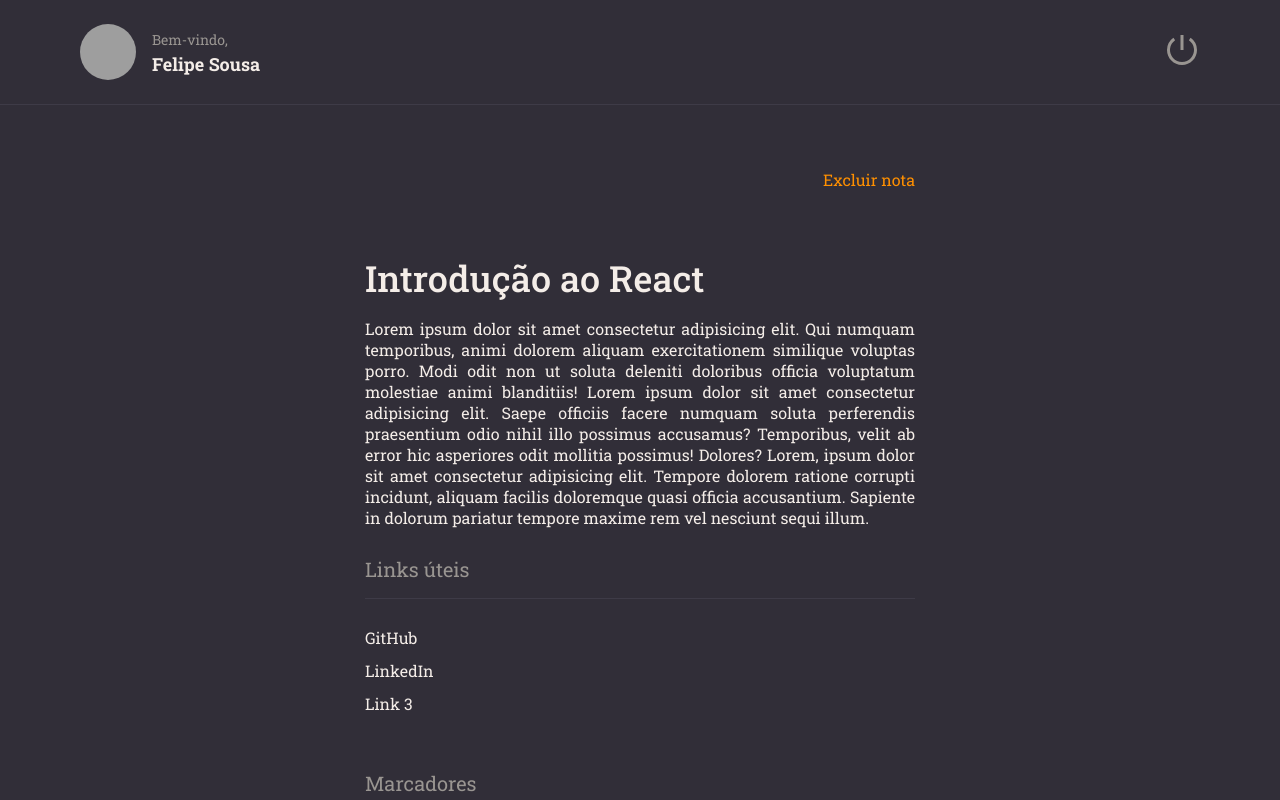
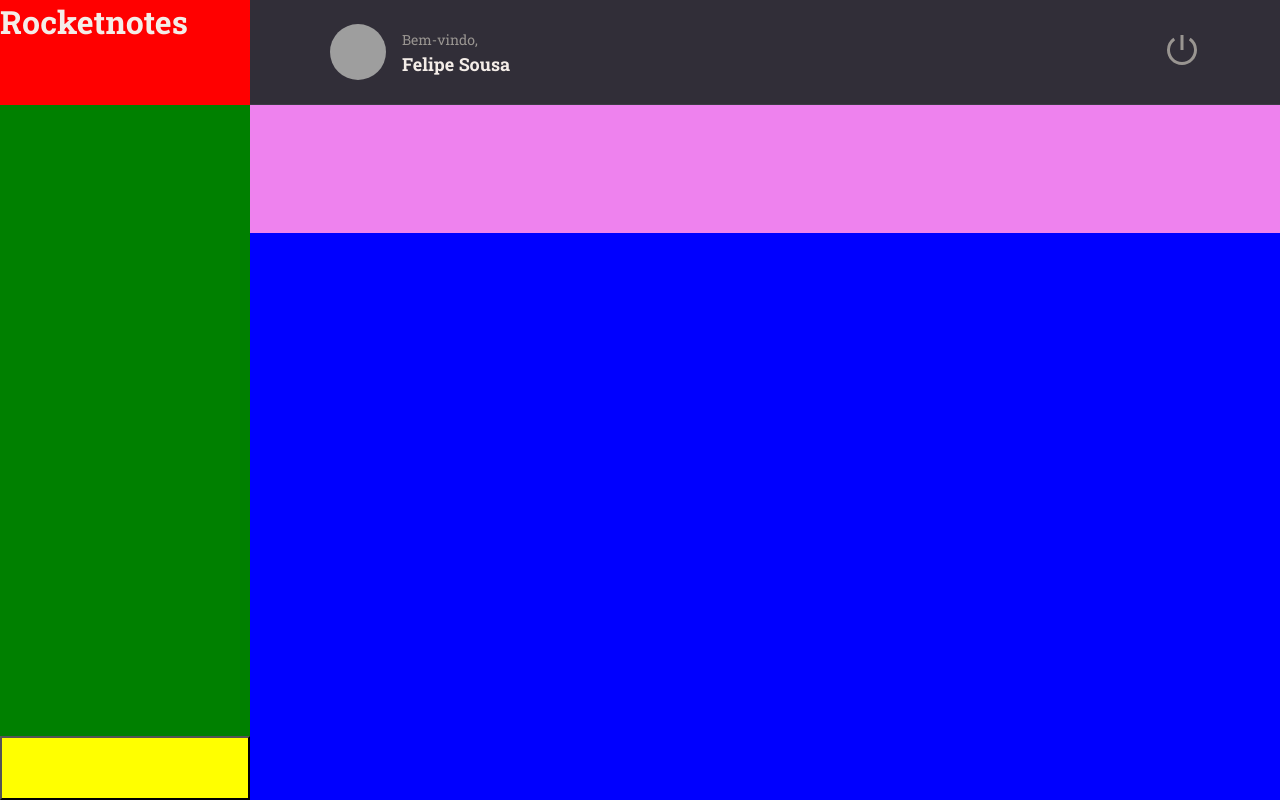
Before and after one commit to FelpsSousa/rocketnotes, a React (Vite) app in the folder frontend/rocketnotes/: page / in a window 1280 px wide. Built offline with nearby package versions, Linux system fonts and the light colour scheme; grey boxes are pictures that could not be loaded.

Commit message:
Aplicando Grid na Home.

```diff
--- a/frontend/rocketnotes/src/main.jsx
+++ b/frontend/rocketnotes/src/main.jsx
@@ -5,13 +5,13 @@
 
 import theme from './styles/theme';
 
-import { Details } from './pages/Details';
+import { Home } from './pages/Home';
 
 ReactDOM.createRoot(document.getElementById('root')).render(
   <React.StrictMode>
     <ThemeProvider theme={theme}>
       <GlobalStyles />
-      <Details />
+      <Home />
     </ThemeProvider>
   </React.StrictMode>,
 )
--- /dev/null
+++ b/frontend/rocketnotes/src/pages/Home/index.jsx
@@ -0,0 +1,32 @@
+import { Container, Brand, Menu, Search, Content, NewNote } from './styles';
+
+import { Header } from '../../components/Header';
+
+export function Home() {
+  return (
+
+    <Container>
+      <Brand>
+        <h1>Rocketnotes</h1>
+      </Brand>
+
+      <Header />
+
+      <Menu>
+
+      </Menu>
+
+      <Search>
+
+      </Search>
+
+      <Content>
+
+      </Content>
+
+      <NewNote>
+
+      </NewNote>
+    </Container>
+  );
+}
--- /dev/null
+++ b/frontend/rocketnotes/src/pages/Home/styles.js
@@ -0,0 +1,39 @@
+import styled from 'styled-components';
+
+export const Container = styled.div`
+  width: 100%;
+  height: 100vh;
+
+  display: grid;
+  grid-template-columns: 250px auto;
+  grid-template-rows: 105px 128px auto 64px;
+  grid-template-areas:
+    "brand header"
+    "menu search"
+    "menu content"
+    "newnote content"
+  ;
+
+  background-color: ${({ theme }) => theme.COLORS.BACKGROUND_800};
+
+`;
+export const Brand = styled.div`
+  grid-area: brand;
+  background: red;
+`;
+export const Menu = styled.ul`
+  grid-area: menu;
+  background: green;
+`;
+export const Search = styled.div`
+  grid-area: search;
+  background: violet;
+`;
+export const Content = styled.div`
+  grid-area: content;
+  background: blue;
+`;
+export const NewNote = styled.button`
+  grid-area: newnote;
+  background: yellow;
+`;
```
